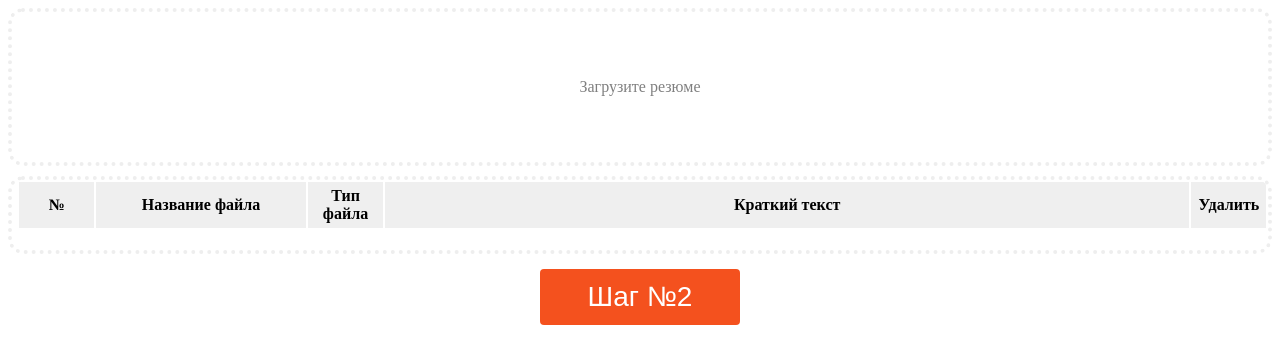
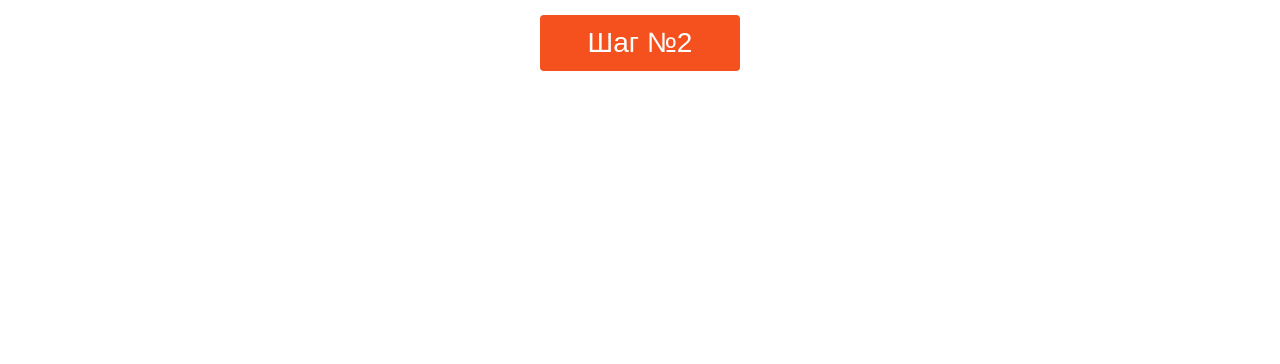
Before and after one commit to Nanix808/cv, a Vue app in the folder frontend/: page /second in a window 1280 px wide. Shown: the top 364 px of the page. Built offline with nearby package versions, Linux system fonts and the light colour scheme.

Commit message:
add vue routers

```diff
--- a/frontend/src/App.vue
+++ b/frontend/src/App.vue
@@ -1,57 +1,12 @@
 <script >
-import { ref, computed } from 'vue';
-import { useStore } from 'vuex'
-import { useRouter, useRoute } from 'vue-router'
-import AreaUploader from '@/components/Area.vue';
-import TableWithStore from '@/components/Table_with_store.vue';
-import ButtonNext from '@/components/ui/button_next.vue';
+
 
 export default {
-  components: {
-    AreaUploader,
-    TableWithStore,
-    ButtonNext
-  },
+
 
   setup() {
 
-    const store = useStore()
-    const router = useRouter()
-    const route = useRoute()
-    function pushWithQuery() {
-
-      // router.push({
-      //   name: 'search',
-
-      // })
-    }
-
-    const next_page = () => {
-      console.log("dddd")
-      // pushWithQuery()
-    }
-
-
-
-    // const getData = async () => {
-    //   await fetch("https://api.chucknorris.io/jokes/random", {
-    //     method: 'GET' //optional
-    // })
-    //   .then(async (response) => {
-    //     const data = await response.json()
-    //     console.log("data", data);
-    //     // this.data = data
-    //   })
-    //   .catch((error) => {return error})
-
-    // };
-
-
-
     return {
-      lengthLoadingTexts: computed(() => store.getters.lengthTexts ? true : false),
-      next_page
-
 
      };
   },
@@ -59,33 +14,13 @@ export default {
 </script>
 
 <template>
-  <div>
-    <AreaUploader>
-    </AreaUploader>
-    <TableWithStore></TableWithStore>
 
+  <router-view></router-view>
 
-    <div class="button_container">
-    <ButtonNext
-      @clicks="next_page"
-      :active = "lengthLoadingTexts"
-    >
-
-    </ButtonNext>
-  </div>
-
-
-  </div>
 </template>
 
 <style scoped>
 
-.button_container{
-  margin-top: 10px;
-  display: flex;
-  align-items: center;
-  justify-content: center;
-}
 
 
 </style>
--- a/frontend/src/components/ui/button_next.vue
+++ b/frontend/src/components/ui/button_next.vue
@@ -14,7 +14,8 @@ export default {
     setup(props, {emit}) {
       const active = toRef(() => props.active)
       const click = () =>{
-        emit("clicks")
+        // console.log(active)
+        active.value ? emit("clicks") : ''
       }
 
       return {
--- a/frontend/src/main.js
+++ b/frontend/src/main.js
@@ -4,7 +4,9 @@ import { createApp } from 'vue'
 import App from './App.vue'
 
 import { store } from './store/index.js'
+import { routers } from './routers/index.js'
 
 createApp(App)
 .use(store)
+.use(routers)
 .mount('#app')
--- /dev/null
+++ b/frontend/src/routers/index.js
@@ -0,0 +1,13 @@
+import {createRouter, createWebHistory} from "vue-router"
+
+
+
+export const routers = createRouter({
+  history: createWebHistory(),
+  routes: [
+    { path: '/', name: 'first', component: () => import('@/views/FirstPage.vue') },
+    { path: '/second', name: 'second', component: () => import('@/views/SecondPage.vue') }
+
+
+  ],
+})
--- /dev/null
+++ b/frontend/src/views/FirstPage.vue
@@ -0,0 +1,77 @@
+<script >
+import { ref, computed } from 'vue';
+import { useStore } from 'vuex'
+import { useRouter, useRoute } from 'vue-router'
+import AreaUploader from '@/components/Area.vue';
+import TableWithStore from '@/components/Table_with_store.vue';
+import ButtonNext from '@/components/ui/button_next.vue';
+
+export default {
+  components: {
+    AreaUploader,
+    TableWithStore,
+    ButtonNext
+  },
+
+  setup() {
+
+    const store = useStore()
+    const router = useRouter()
+    // const route = useRoute()
+    function pushWithQuery() {
+
+      // router.push({
+      //   name: 'search',
+
+      // })
+    }
+
+    const next_page = () => {
+        router.push({name: 'second'})
+    }
+
+
+
+
+
+    return {
+      lengthLoadingTexts: computed(() => store.getters.lengthTexts ? true : false),
+      next_page
+
+
+     };
+  },
+};
+</script>
+
+<template>
+  <div>
+    <AreaUploader>
+    </AreaUploader>
+    <TableWithStore></TableWithStore>
+
+
+    <div class="button_container">
+    <ButtonNext
+      @clicks="next_page"
+      :active = "lengthLoadingTexts"
+    >
+
+    </ButtonNext>
+  </div>
+
+
+  </div>
+</template>
+
+<style scoped>
+
+.button_container{
+  margin-top: 10px;
+  display: flex;
+  align-items: center;
+  justify-content: center;
+}
+
+
+</style>
--- /dev/null
+++ b/frontend/src/views/SecondPage.vue
@@ -0,0 +1,64 @@
+<script >
+import {computed } from 'vue';
+import { useStore } from 'vuex'
+import { useRouter, useRoute } from 'vue-router'
+import ButtonNext from '@/components/ui/button_next.vue';
+
+export default {
+  components: {
+    ButtonNext
+  },
+
+  setup() {
+
+    const store = useStore()
+    const router = useRouter()
+    const route = useRoute()
+
+
+    const next_page = () => {
+      console.log("dddd")
+      // pushWithQuery()
+    }
+
+
+
+
+    return {
+      lengthLoadingTexts: computed(() => store.getters.lengthTexts ? true : false),
+      next_page
+
+
+     };
+  },
+};
+</script>
+
+<template>
+  <div>
+
+
+    <div class="button_container">
+    <ButtonNext
+      @clicks="next_page"
+      :active = "lengthLoadingTexts"
+    >
+
+    </ButtonNext>
+  </div>
+
+
+  </div>
+</template>
+
+<style scoped>
+
+.button_container{
+  margin-top: 10px;
+  display: flex;
+  align-items: center;
+  justify-content: center;
+}
+
+
+</style>
```
